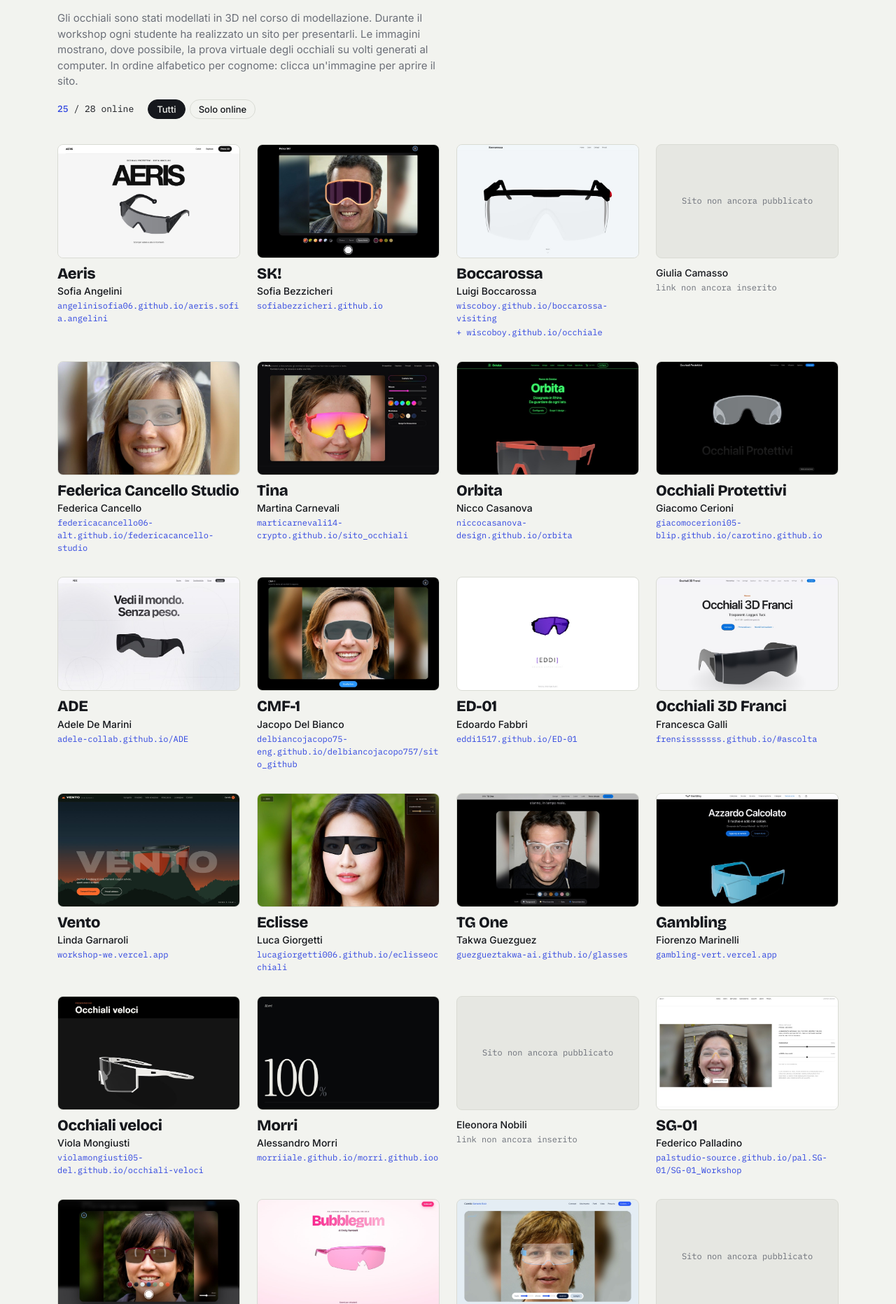
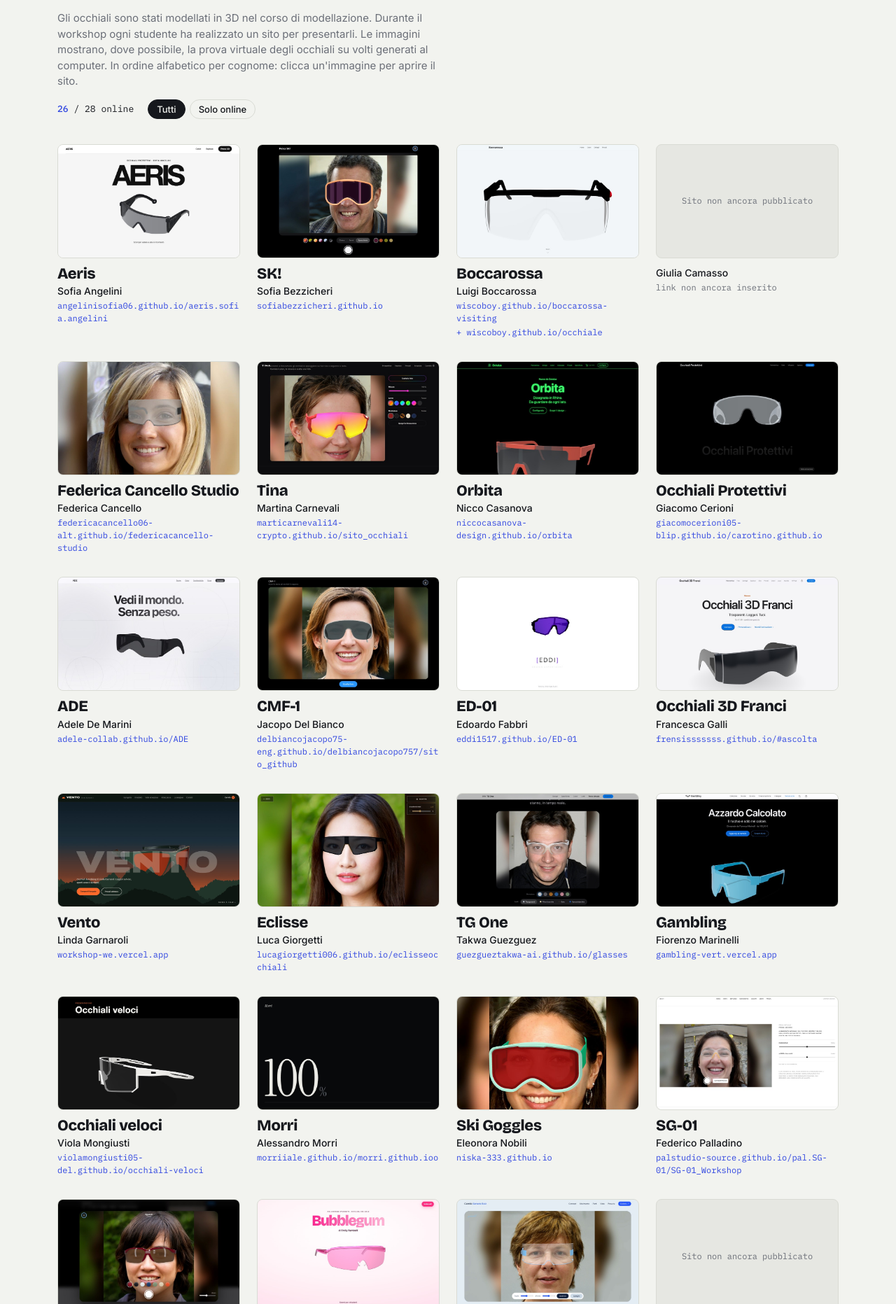
Before and after one commit to qra-sv/visiting-workshop-cavallin, a plain HTML site: page index.html in a window 1280 px wide. Shown: the part 277-2140 px from the top of the page at 70% size. Drawn offline with nearby package versions, Linux system fonts and the light colour scheme.

Commit message:
Aggiungi Nobili (Ski Goggles)
Co-Authored-By: Claude Opus 5.5 <noreply@anthropic.com>

```diff
--- a/index.html
+++ b/index.html
@@ -59,7 +59,7 @@
       <p class="contacts"><a href="https://www.linkedin.com/in/elenacavallin-designer/" target="_blank" rel="noopener">LinkedIn ↗</a> <a href="mailto:elena.cavallin.ec@gmail.com">elena.cavallin.ec@gmail.com</a></p>
       <p class="lede">Gli occhiali sono stati modellati in 3D nel corso di modellazione. Durante il workshop ogni studente ha realizzato un sito per presentarli. Le immagini mostrano, dove possibile, la prova virtuale degli occhiali su volti generati al computer. In ordine alfabetico per cognome: clicca un'immagine per aprire il sito.</p>
       <div class="meta">
-        <span><b>25</b> / 28 online</span>
+        <span><b>26</b> / 28 online</span>
         <div class="filters" role="group" aria-label="Filtro">
           <button type="button" id="f-all" aria-pressed="true">Tutti</button>
           <button type="button" id="f-on" aria-pressed="false">Solo online</button>
@@ -212,11 +212,12 @@
           <a class="url" href="https://morriiale.github.io/morri.github.ioo/" target="_blank" rel="noopener">morriiale.github.io/morri.github.ioo</a>
         </article>
       </div>
-      <div class="col-12 col-sm-6 col-lg-4 col-xl-3 todo">
+      <div class="col-12 col-sm-6 col-lg-4 col-xl-3">
         <article class="card-w">
-          <div class="shot"><span class="ph">Sito non ancora pubblicato</span></div>
+          <a class="shot" href="https://niska-333.github.io/" target="_blank" rel="noopener" aria-label="Apri il sito di Eleonora Nobili"><img src="thumbs/s20.jpg" alt="Anteprima del sito Ski Goggles" loading="lazy"></a>
+          <h2 class="proj">Ski Goggles</h2>
           <p class="name">Eleonora Nobili</p>
-          <span class="missing">link non ancora inserito</span>
+          <a class="url" href="https://niska-333.github.io/" target="_blank" rel="noopener">niska-333.github.io</a>
         </article>
       </div>
       <div class="col-12 col-sm-6 col-lg-4 col-xl-3">
```
Also changed, not shown: thumbs/s20.jpg (added).
